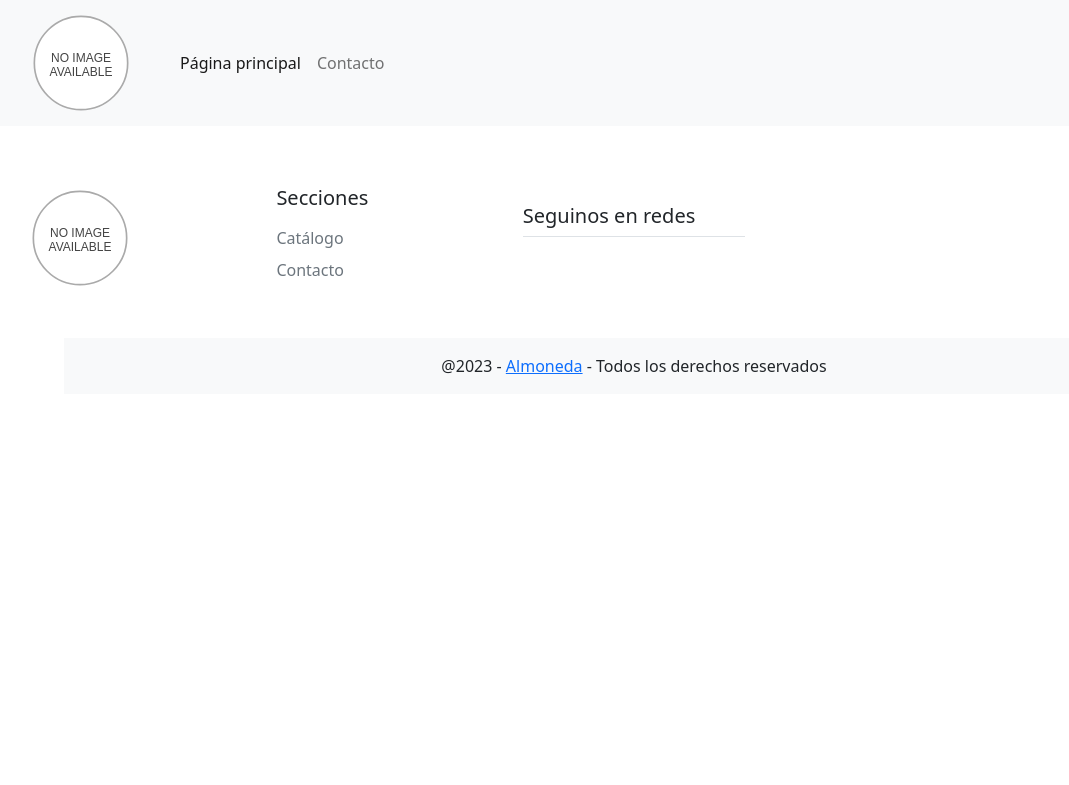
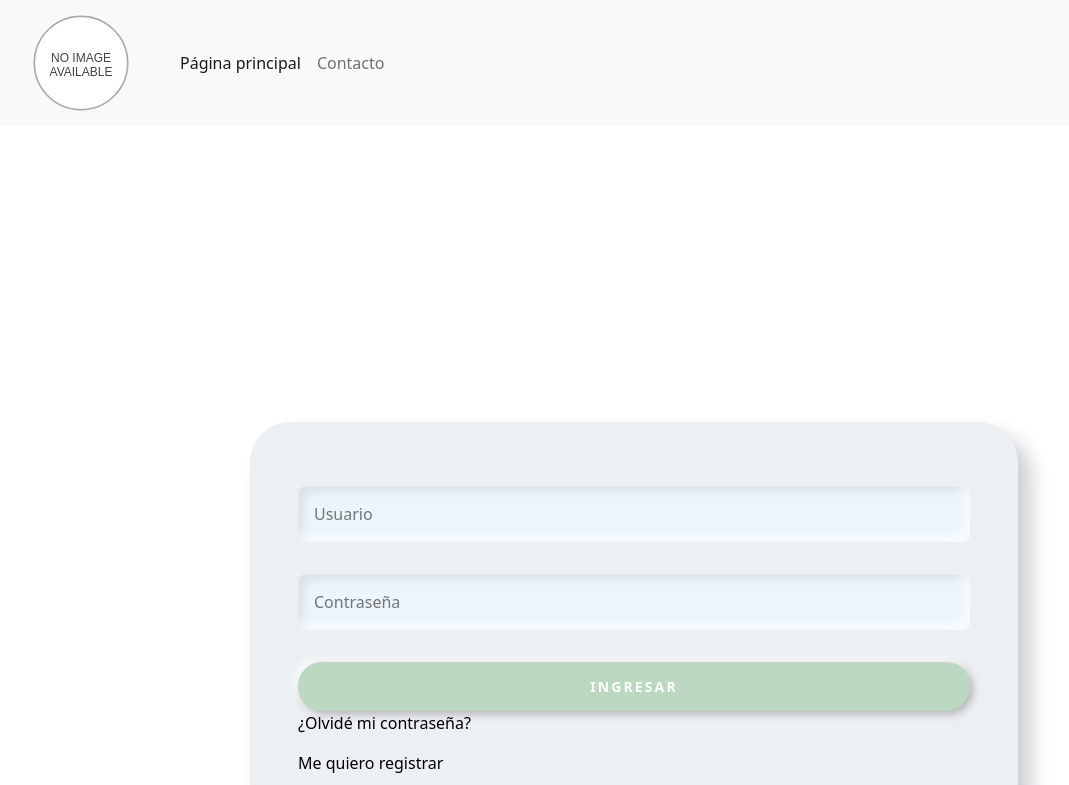
Before and after one commit to NataliaAlvarezIspc/proyecto-ispc-ecommerce, an Angular app in the folder front-end/enbalde/: page /login in a window 1280 px wide. Before the commit this address led to /. Shown: the top 785 px of the page, without its empty margins (6-1075 px from the left). Built offline with nearby package versions, Linux system fonts and the light colour scheme.

Commit message:
subo componente login

```diff
--- a/front-end/enbalde/src/app/app-routing.module.ts
+++ b/front-end/enbalde/src/app/app-routing.module.ts
@@ -1,18 +1,21 @@
 import { NgModule } from '@angular/core';
 import { RouterModule, Routes } from '@angular/router';
+import { ReactiveFormsModule } from '@angular/forms';
 import { ContactoComponent } from './pages/contacto/contacto.component';
 import { HomeComponent } from './pages/home/home.component';
-
+import { LoginComponent } from './pages/login/login.component';
 import { RegistracionComponent } from './pages/registracion/registracion.component';
 
 const routes: Routes = [
   { path: '', component: HomeComponent },
   { path: 'contacto', component: ContactoComponent },
-  { path: 'registracion', component: RegistracionComponent}
+  { path: 'login', component: LoginComponent, pathMatch: "full" },
+  { path: 'registracion', component: RegistracionComponent, pathMatch: "full"},
 ];
 
+export const routing = RouterModule.forRoot(routes);
 @NgModule({
-  imports: [RouterModule.forRoot(routes)],
+  imports: [RouterModule.forRoot(routes), ReactiveFormsModule],
   exports: [RouterModule]
 })
 export class AppRoutingModule { }
--- /dev/null
+++ b/front-end/enbalde/src/app/pages/login/login.component.css
@@ -0,0 +1,51 @@
+* {
+    box-sizing: border-box;
+  }
+  html,
+  body {
+    background: #ecf0f3;
+  }
+  h1 {
+    margin: 0;
+    padding: 0;
+  }
+  .seccion-form {
+    min-width: 300px;
+    max-width: 60%;
+    margin: 0px auto;
+    background: rgba(255, 255, 255, 0.15);
+    padding: 2rem 3rem;
+    margin: auto;
+    border-radius: 2.5rem;
+    background-color: #ecf0f3;
+    box-shadow: 13px 13px 20px #cbced1, -13px -13px 20px #ffffff;
+    color: black;
+    margin-top: 10rem;
+  }
+  .seccion-form input {
+    display: block;
+    margin: 2rem 0;
+    width: 100%;
+    border-radius: 0.5rem;
+    padding: 1rem;
+    border: none;
+    box-shadow: inset -5px -5px 15px rgba(255, 255, 255, 0.8), inset 5px 5px 10px
+        rgba(0, 0, 0, 0.1);
+    border: 0 none;
+    background: #ebf5fc;
+  }
+  .seccion-form button {
+    text-transform: uppercase;
+    letter-spacing: 0.15em;
+    border: none;
+    font-size: 0.875rem;
+    color: #ffffff;
+    font-weight: bold;
+    background-color: #bcd8c1;
+    width: 100%;
+    display: block;
+    padding: 0.875rem 1rem;
+    border-radius: 1.5rem;
+    box-shadow: 3px 3px 8px #b1b1b1, -3px -3px 8px #ffffff;
+    cursor: pointer;
+  }
--- /dev/null
+++ b/front-end/enbalde/src/app/pages/login/login.component.html
@@ -0,0 +1,19 @@
+<div class="col-md-12 mt-auto pb-4">
+    <div class="container mt-5 p-2">
+        <div class="text-center">
+            <h1 class="text-white">Ingresar</h1>
+        </div>
+    </div>
+</div>
+
+<div class="login">
+    <section class="seccion-form">
+        <form class="login-form" [formGroup]="loginForm" (ngSubmit)="onSubmit()" method="post" action="">
+            <input id="user" type="text" formControlName="user" placeholder="Usuario">
+            <input type="password" formControlName="password" placeholder="Contraseña">
+            <button type="submit" [disabled]="!loginForm.valid">Ingresar</button>
+            <p><a routerLink="'/''">¿Olvidé mi contraseña?</a></p>
+            <p><a routerLink="/registracion">Me quiero registrar</a></p>
+        </form>
+    </section>
+</div>
--- /dev/null
+++ b/front-end/enbalde/src/app/pages/login/login.component.ts
@@ -0,0 +1,24 @@
+import { Component } from '@angular/core';
+import { FormControl, FormGroup, FormBuilder, Validators } from '@angular/forms';
+
+
+@Component({
+  selector: 'app-login',
+  templateUrl: './login.component.html',
+  styleUrls: ['./login.component.css'],
+})
+
+export class LoginComponent {
+  loginForm = this.fb.group({
+    user: ["", [Validators.required, Validators.minLength(6), Validators.maxLength(20)]],
+    password: ["",[Validators.required, Validators.minLength(6), Validators.maxLength(20)]],
+
+  })
+  onSubmit() {
+    console.warn(this.loginForm.value);
+  }
+
+  constructor(private fb: FormBuilder) {}
+
+
+}
--- a/front-end/enbalde/src/app/pages/pages.module.ts
+++ b/front-end/enbalde/src/app/pages/pages.module.ts
@@ -3,13 +3,15 @@ import { CommonModule } from '@angular/common';
 import { HomeComponent } from './home/home.component';
 import { FormsModule, ReactiveFormsModule } from '@angular/forms';
 import { ContactoComponent } from './contacto/contacto.component';
+import { LoginComponent } from './login/login.component';
 import { RegistracionComponent } from './registracion/registracion.component';
 
 @NgModule({
   declarations: [
     HomeComponent,
     ContactoComponent,
-    RegistracionComponent
+    LoginComponent,
+    RegistracionComponent,
 
   ],
   imports: [
```
Also changed, not shown: 1 other file (tests, documents, lock files or other folders).
